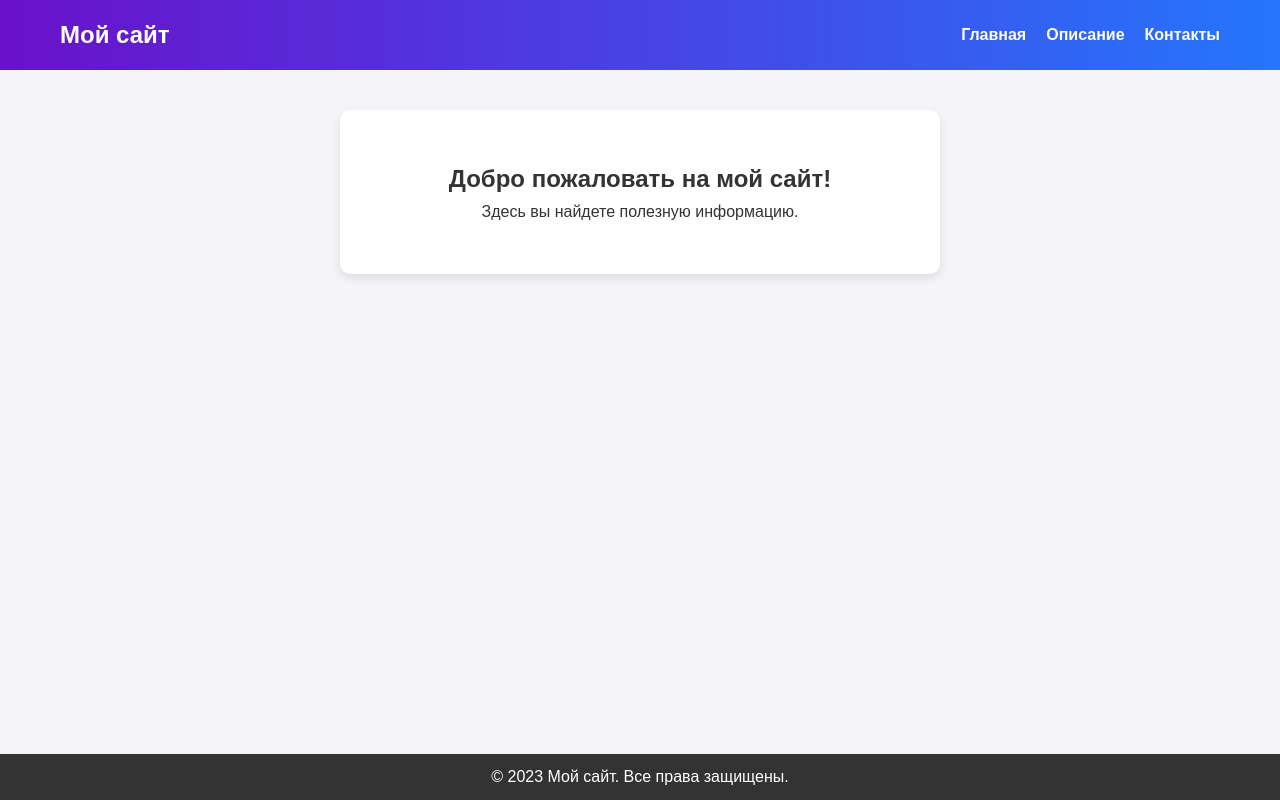
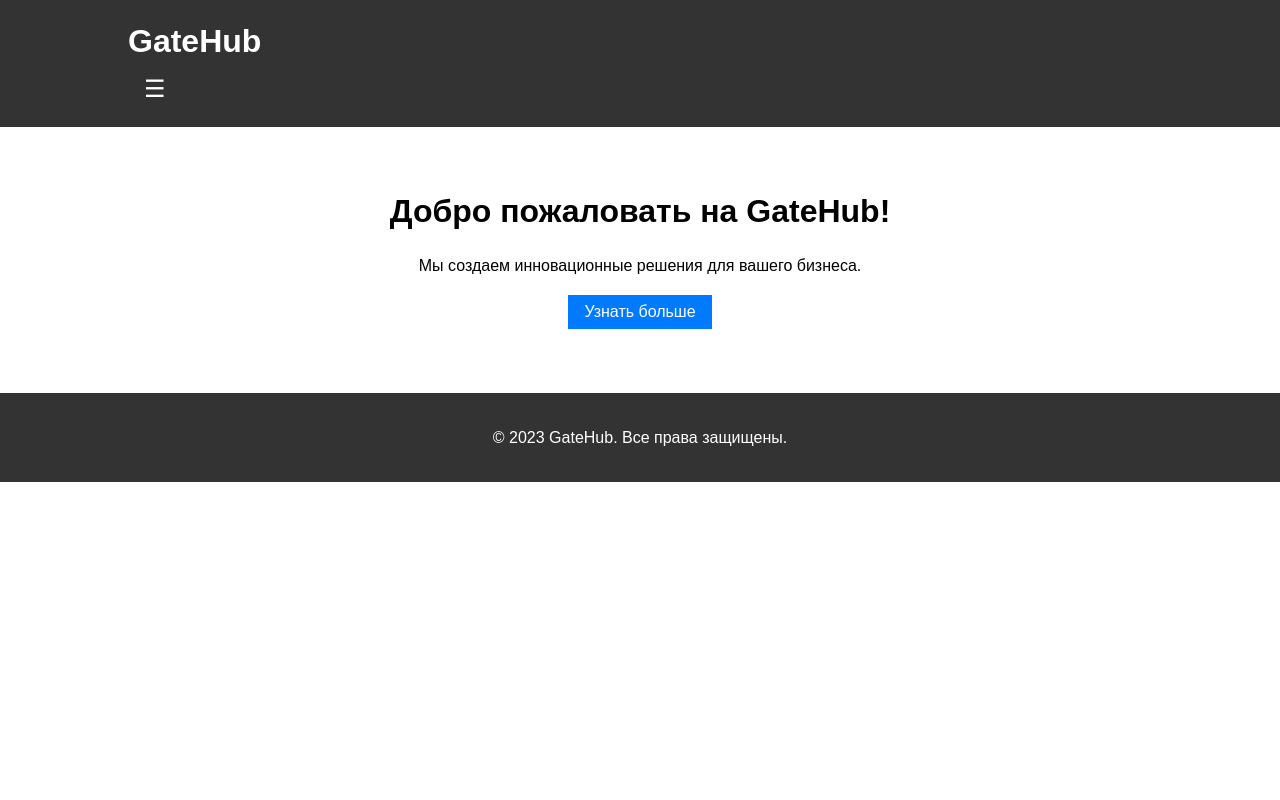
Before and after one commit to RGBDT/RGBDT, a plain HTML site: page index.html in a window 1280 px wide. Drawn offline with Linux system fonts and the light colour scheme.

Commit message:
Add files via upload

```diff
--- a/index.html
+++ b/index.html
@@ -3,33 +3,43 @@
 <head>
   <meta charset="UTF-8">
   <meta name="viewport" content="width=device-width, initial-scale=1.0">
-    <title>Главная</title>
+  <title>Главная - GateHub</title>
   <link rel="stylesheet" href="style.css">
 </head>
 <body>
-    <!-- Header -->
-    <header>
-        <nav class="navbar">
-            <div class="logo">Мой сайт</div>
+  <!-- Хедер -->
+  <header class="header">
+    <div class="container">
+      <h1>GateHub</h1>
+      <button id="menuToggle" class="menu-toggle">&#9776;</button>
+    </div>
+  </header>
+
+  <!-- Боковое меню -->
+  <nav class="sidebar" id="sidebar">
     <ul class="menu">
       <li><a href="index.html">Главная</a></li>
       <li><a href="about.html">Описание</a></li>
       <li><a href="contacts.html">Контакты</a></li>
     </ul>
   </nav>
-    </header>
 
-    <!-- Main Content -->
-    <main>
+  <!-- Основной контент -->
+  <main class="container">
     <section class="hero">
-            <h1>Добро пожаловать на мой сайт!</h1>
-            <p>Здесь вы найдете полезную информацию.</p>
+      <h2>Добро пожаловать на GateHub!</h2>
+      <p>Мы создаем инновационные решения для вашего бизнеса.</p>
+      <button id="ctaButton">Узнать больше</button>
     </section>
   </main>
 
-    <!-- Footer -->
-    <footer>
-        <p>&copy; 2023 Мой сайт. Все права защищены.</p>
+  <!-- Футер -->
+  <footer class="footer">
+    <div class="container">
+      <p>&copy; 2023 GateHub. Все права защищены.</p>
+    </div>
   </footer>
+
+  <script src="script.js"></script>
 </body>
 </html>
--- /dev/null
+++ b/script.js
@@ -0,0 +1,15 @@
+// Получаем элементы
+const menuToggle = document.getElementById('menuToggle');
+const sidebar = document.getElementById('sidebar');
+
+// Добавляем обработчик события для кнопки
+menuToggle.addEventListener('click', function() {
+  sidebar.classList.toggle('active'); // Переключаем класс 'active'
+});
+
+// Закрываем меню при клике вне его области
+document.addEventListener('click', function(event) {
+  if (!sidebar.contains(event.target) && !menuToggle.contains(event.target)) {
+    sidebar.classList.remove('active');
+  }
+});
--- a/style.css
+++ b/style.css
@@ -1,89 +1,105 @@
 /* Общие стили */
-* {
-    margin: 0;
-    padding: 0;
-    box-sizing: border-box;
+body {
+  font-family: Arial, sans-serif;
+  margin: 0;
+  padding: 0;
+  line-height: 1.6;
 }
 
-body {
-    font-family: Arial, sans-serif;
-    line-height: 1.6;
-    background-color: #f4f4f9;
-    color: #333;
+.container {
+  width: 80%;
+  margin: 0 auto;
+  max-width: 1200px;
 }
 
-/* Header */
-header {
-    background: linear-gradient(to right, #6a11cb, #2575fc);
-    color: white;
-    padding: 1rem 0;
+.header {
+  background: #333;
+  color: #fff;
+  padding: 1rem 0;
+  display: flex;
+  justify-content: space-between;
+  align-items: center;
 }
 
-.navbar {
-    display: flex;
-    justify-content: space-between;
-    align-items: center;
-    max-width: 1200px;
-    margin: 0 auto;
-    padding: 0 20px;
+.header h1 {
+  margin: 0;
 }
 
-.logo {
-    font-size: 1.5rem;
-    font-weight: bold;
+.menu-toggle {
+  background: none;
+  border: none;
+  color: #fff;
+  font-size: 1.5rem;
+  cursor: pointer;
 }
 
-.menu {
-    list-style: none;
-    display: flex;
+/* Боковое меню */
+.sidebar {
+  position: fixed;
+  top: 0;
+  right: -300px; /* Скрываем меню за пределами экрана */
+  width: 300px;
+  height: 100%;
+  background: #333;
+  color: #fff;
+  transition: right 0.3s ease-in-out; /* Анимация появления */
+  z-index: 1000;
 }
 
-.menu li {
-    margin-left: 20px;
+.sidebar.active {
+  right: 0; /* Показываем меню */
 }
 
-.menu a {
-    text-decoration: none;
-    color: white;
-    font-weight: bold;
-    transition: color 0.3s ease;
+.sidebar ul {
+  list-style: none;
+  padding: 0;
+  margin: 0;
 }
 
-.menu a:hover {
-    color: #ffcc00;
+.sidebar ul li {
+  padding: 1rem;
+  border-bottom: 1px solid #444;
 }
 
-/* Main Content */
-main {
-    padding: 20px;
-    text-align: center;
+.sidebar ul li a {
+  color: #fff;
+  text-decoration: none;
+  font-weight: bold;
 }
 
-.hero {
-    background: #ffffff;
-    padding: 50px;
-    border-radius: 10px;
-    margin: 20px auto;
-    max-width: 600px;
-    box-shadow: 0 4px 10px rgba(0, 0, 0, 0.1);
+.sidebar ul li a:hover {
+  text-decoration: underline;
 }
 
-.contact-section, .about-section {
-    background: #ffffff;
-    padding: 30px;
-    border-radius: 10px;
-    margin: 20px auto;
-    max-width: 600px;
-    box-shadow: 0 4px 10px rgba(0, 0, 0, 0.1);
+/* Основной контент */
+.hero, .contacts, .about {
+  text-align: center;
+  padding: 2rem;
 }
 
-/* Footer */
-footer {
-    background: #333;
-    color: white;
-    text-align: center;
-    padding: 10px 0;
-    position: fixed;
-    width: 100%;
-    bottom: 0;
+.hero h2, .contacts h2, .about h2 {
+  font-size: 2rem;
+  margin-bottom: 1rem;
 }
+
+button {
+  background: #007BFF;
+  color: #fff;
+  border: none;
+  padding: 0.5rem 1rem;
+  cursor: pointer;
+  font-size: 1rem;
+}
+
+button:hover {
+  background: #0056b3;
+}
+
+/* Футер */
+.footer {
+  background: #333;
+  color: #fff;
+  text-align: center;
+  padding: 1rem 0;
+  margin-top: 2rem;
+}
```
Also changed, not shown: about.html (+22 -19 lines), contacts.html (+25 -15 lines). Lines whose indentation alone changed are shown as unchanged.
